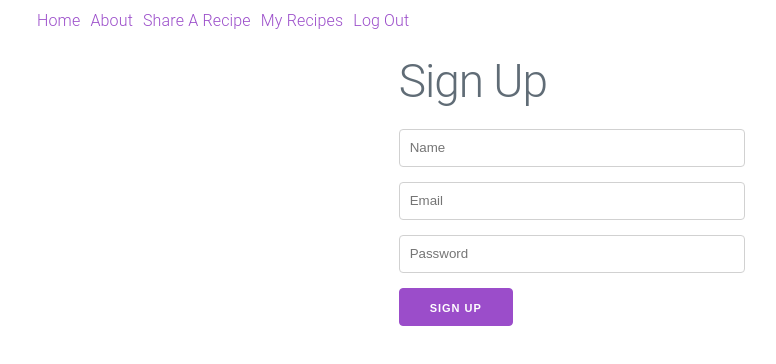
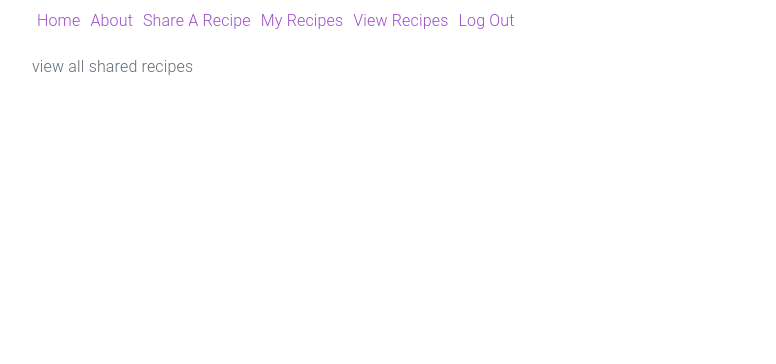
Before and after one commit to sxiong6901/TheBudgetBuffet, a React (Create React App) app in the folder client/: page /viewAll in a window 1280 px wide. Shown: the top 364 px of the page, without its empty margins (68-844 px from the left). Built offline with nearby package versions, Linux system fonts and the light colour scheme; sample sign-in values are in the browser's storage.

Commit message:
added new viewAll route

```diff
--- a/client/src/App.js
+++ b/client/src/App.js
@@ -3,6 +3,7 @@ import { Switch, Route, Redirect } from 'react-router-dom'
 import API from './utils/API'
 import NavBar from './components/NavBar'
 import Recipe from './pages/Recipe'
+import ViewAll from './pages/ViewAll'
 import About from './pages/About'
 import LogIn from './pages/LogIn'
 import LogOut from './pages/LogOut'
@@ -60,12 +61,21 @@ class App extends React.Component {
 					}} />
 
 					<Route path="/createRecipe" component={Recipe} />
+
 					<Route path="/myrecipe" render={() => {
 						return currentUser
 
 							? <MyRecipe profile={currentUser} />
 							: <Redirect to="/login" />
 					}} />
+
+					<Route path="/viewAll" render={() => {
+						return currentUser
+
+							? <ViewAll profile={currentUser} />
+							: <Redirect to="/login" />
+					}} />
+
 					<Route path="/" render={() => {
 						return currentUser
 
--- a/client/src/components/NavBar.js
+++ b/client/src/components/NavBar.js
@@ -11,6 +11,7 @@ const NavBar = (props) => {
 						<Link to="/about">About</Link>
 						<Link to="/createRecipe">Share A Recipe</Link>
 						<Link to="/myrecipe">My Recipes</Link>
+						<Link to="/viewAll">View Recipes</Link>
 						<Link to="/logout">Log Out</Link>
 					</span>
 				)
--- /dev/null
+++ b/client/src/pages/ViewAll.js
@@ -0,0 +1,29 @@
+import React from 'react'
+
+
+const ViewAll = ({profile}) => {
+	return (
+		<div className="view">
+
+		<div>
+            view all shared recipes
+        </div>
+
+
+
+
+
+		  <a
+			className="App-link"
+			href="https://reactjs.org"
+			target="_blank"
+			rel="noopener noreferrer"
+		  >
+
+		  </a>
+
+	  </div>
+	)
+}
+
+export default ViewAll
```
